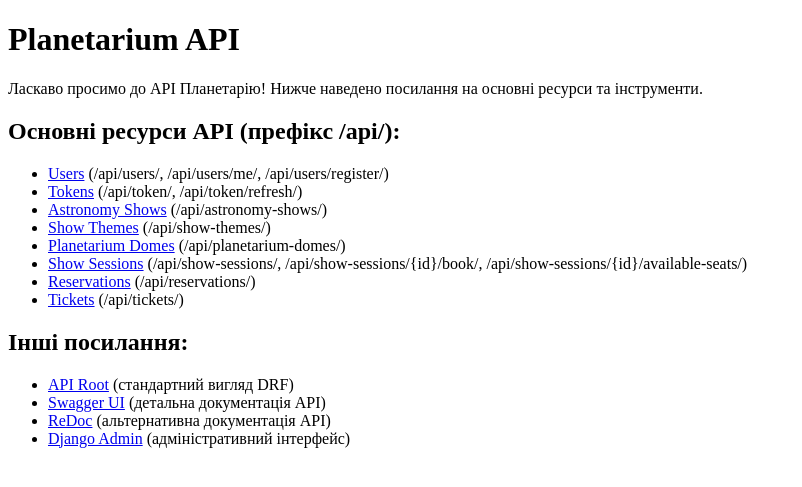
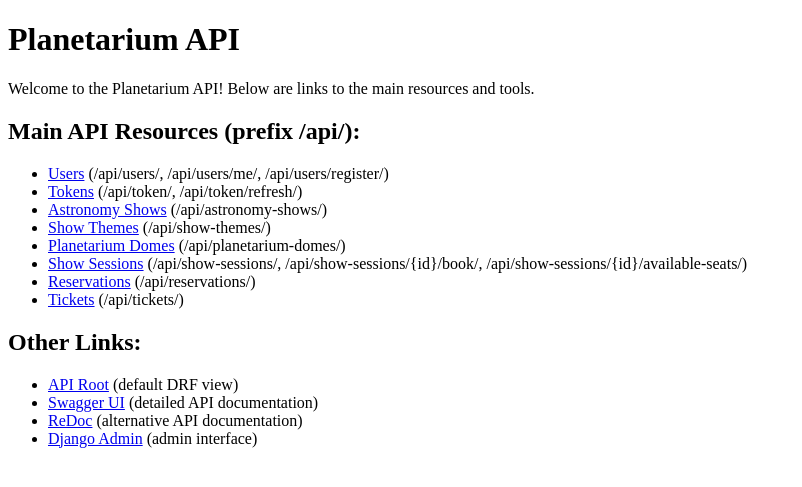
Before and after one commit to iSevenpwnz/Planetarium-API, a Django app: page / in a window 1280 px wide. Shown: the top 487 px of the page, without its empty margins (0-802 px from the left). Run offline with Django 4.2, Linux system fonts and the light colour scheme.

Commit message:
Translate on en

```diff
--- a/templates/index.html
+++ b/templates/index.html
@@ -8,11 +8,11 @@
   <body>
     <h1>Planetarium API</h1>
     <p>
-      Ласкаво просимо до API Планетарію! Нижче наведено посилання на основні
-      ресурси та інструменти.
+      Welcome to the Planetarium API! Below are links to the main resources and
+      tools.
     </p>
 
-    <h2>Основні ресурси API (префікс /api/):</h2>
+    <h2>Main API Resources (prefix /api/):</h2>
     <ul>
       <li>
         <a href="/api/users/">Users</a> (/api/users/, /api/users/me/,
@@ -40,12 +40,12 @@
       <li><a href="/api/tickets/">Tickets</a> (/api/tickets/)</li>
     </ul>
 
-    <h2>Інші посилання:</h2>
+    <h2>Other Links:</h2>
     <ul>
-      <li><a href="/api/">API Root</a> (стандартний вигляд DRF)</li>
-      <li><a href="/api/docs/">Swagger UI</a> (детальна документація API)</li>
-      <li><a href="/api/redoc/">ReDoc</a> (альтернативна документація API)</li>
-      <li><a href="/admin/">Django Admin</a> (адміністративний інтерфейс)</li>
+      <li><a href="/api/">API Root</a> (default DRF view)</li>
+      <li><a href="/api/docs/">Swagger UI</a> (detailed API documentation)</li>
+      <li><a href="/api/redoc/">ReDoc</a> (alternative API documentation)</li>
+      <li><a href="/admin/">Django Admin</a> (admin interface)</li>
     </ul>
   </body>
 </html>
```
